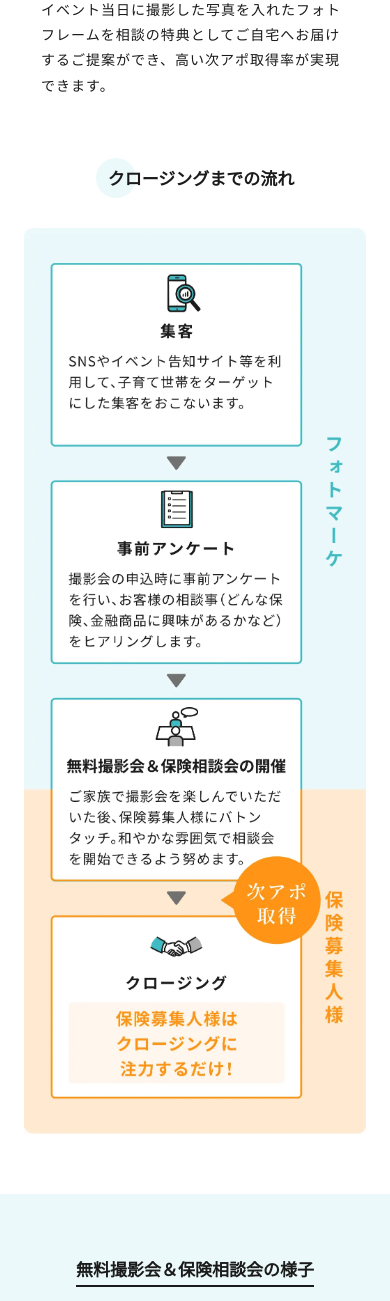
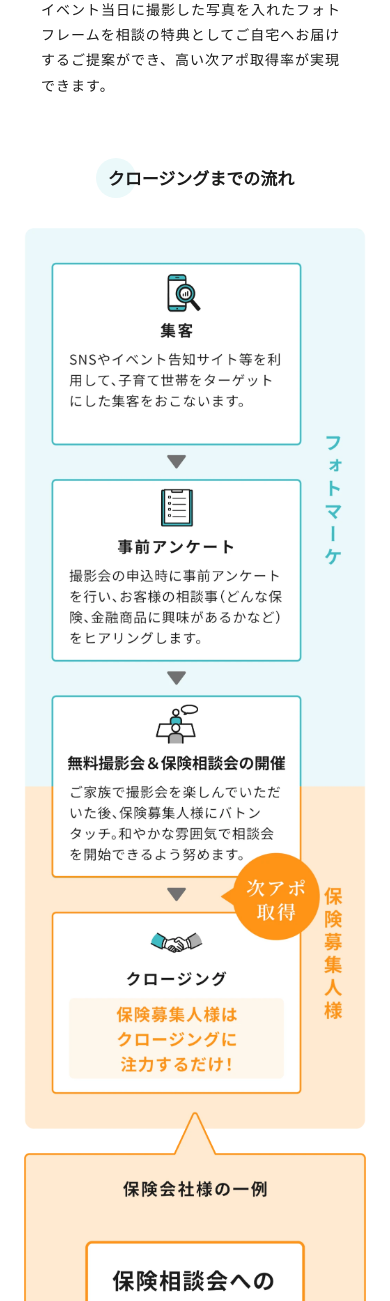
Before and after one commit to urayoshie/fotomare, a WordPress theme: template front-page.php in a window 390 px wide. Shown: the part 3919-5220 px from the top of the page. Run offline with PHP 8.4 and a stand-in for WordPress, Linux system fonts and the light colour scheme; the site name, menu and one post (Sample post) are stand-ins, and other content is empty.

Commit message:
クロージングの流れの画像差し替え

```diff
--- a/assets/css/customize.css
+++ b/assets/css/customize.css
@@ -373,7 +373,7 @@ hr.feature_hr::after {
 .flow_img {
   width: 80%;
   height: 37%;
-  padding-top: 37%;
+  padding-top: 68.6%;
   background-image: url("../images/flow_pc.webp");
   background-size: contain;
   background-repeat: no-repeat;
@@ -388,7 +388,7 @@ hr.feature_hr::after {
   .flow_img {
     width: 80%;
     height: 210.4%;
-    padding-top: 210.4%;
+    padding-top: 459%;
     background-image: url("../images/flow_sp.webp");
     margin: auto;
   }
@@ -400,7 +400,7 @@ hr.feature_hr::after {
   .flow_img {
     width: 100%;
     height: 265%;
-    padding-top: 265%;
+    padding-top: 575%;
     background-image: url("../images/flow_sp.webp");
     margin: auto;
   }
--- a/assets/js/common.js
+++ b/assets/js/common.js
@@ -11,25 +11,37 @@ $(function () {
 
 // 固定リンク_フッター手前でストップ
 function PageTopAnime() {
+  var scroll = $(window).scrollTop(); // スクロール値を取得
+  var wH = window.innerHeight; // 画面の高さを取得
+  var footerPos = $('#footer').offset().top; // footerの位置を取得
+  var docHeight = $(document).height(); // ドキュメント全体の高さを取得
 
-  var scroll = $(window).scrollTop(); //スクロール値を取得
-  if (scroll >= 0) { //スクロールしたら
-    $('#fixed-link').removeClass('DownMove'); // DownMoveというクラス名を除去して
-    $('#fixed-link').addClass('UpMove'); // UpMoveというクラス名を追加して出現
-  } else { //それ以外は
-    if ($('#fixed-link').hasClass('UpMove')) { //UpMoveというクラス名が既に付与されていたら
-      $('#fixed-link').removeClass('UpMove'); //  UpMoveというクラス名を除去し
-      $('#fixed-link').addClass('DownMove'); // DownMoveというクラス名を追加して非表示
+  // スクロールが画面の一番下に到達した場合
+  if (scroll + wH >= docHeight) {
+    $('#fixed-link').fadeOut(); // 非表示にする
+  } else {
+    $('#fixed-link').fadeIn(); // 再表示する
+    if (scroll >= 0) {
+      // スクロールしたら
+      $('#fixed-link').removeClass('DownMove'); // DownMoveというクラス名を除去して
+      $('#fixed-link').addClass('UpMove'); // UpMoveというクラス名を追加して出現
+    } else {
+      // それ以外は
+      if ($('#fixed-link').hasClass('UpMove')) {
+        // UpMoveというクラス名が既に付与されていたら
+        $('#fixed-link').removeClass('UpMove'); // UpMoveというクラス名を除去し
+        $('#fixed-link').addClass('DownMove'); // DownMoveというクラス名を追加して非表示
+      }
     }
   }
 
-  var wH = window.innerHeight; //画面の高さを取得
-  var footerPos = $('#footer').offset().top; //footerの位置を取得
-  if (scroll + wH >= (footerPos)) {
+  if (scroll + wH >= footerPos) {
     // var pos = (scroll+wH) - footerPos //スクロールの値＋画面の高さからfooterの位置を取得し
     $('#fixed-link').css('bottom', footerPos); //#page-topに上記の値をCSSのbottomに直接指定してフッター手前で止まるようにする
-  } else { //それ以外は
-    if ($('#fixed-link').hasClass('UpMove')) { //UpMoveというクラス名がついていたら
+  } else {
+    //それ以外は
+    if ($('#fixed-link').hasClass('UpMove')) {
+      //UpMoveというクラス名がついていたら
       $('#fixed-link').css('bottom', '0');
     }
   }
@@ -40,6 +52,10 @@ $(window).on('load', function () {
   PageTopAnime(); /* スクロールした際の動きの関数を呼ぶ*/
 });
 
+// スクロール時に動作するように設定
+$(window).on('scroll', function () {
+  PageTopAnime();
+});
 
 //プライバシーバリデーション位置
 $(function () {
```
Also changed, not shown: assets/images/flow_pc.webp, assets/images/flow_sp.webp.
